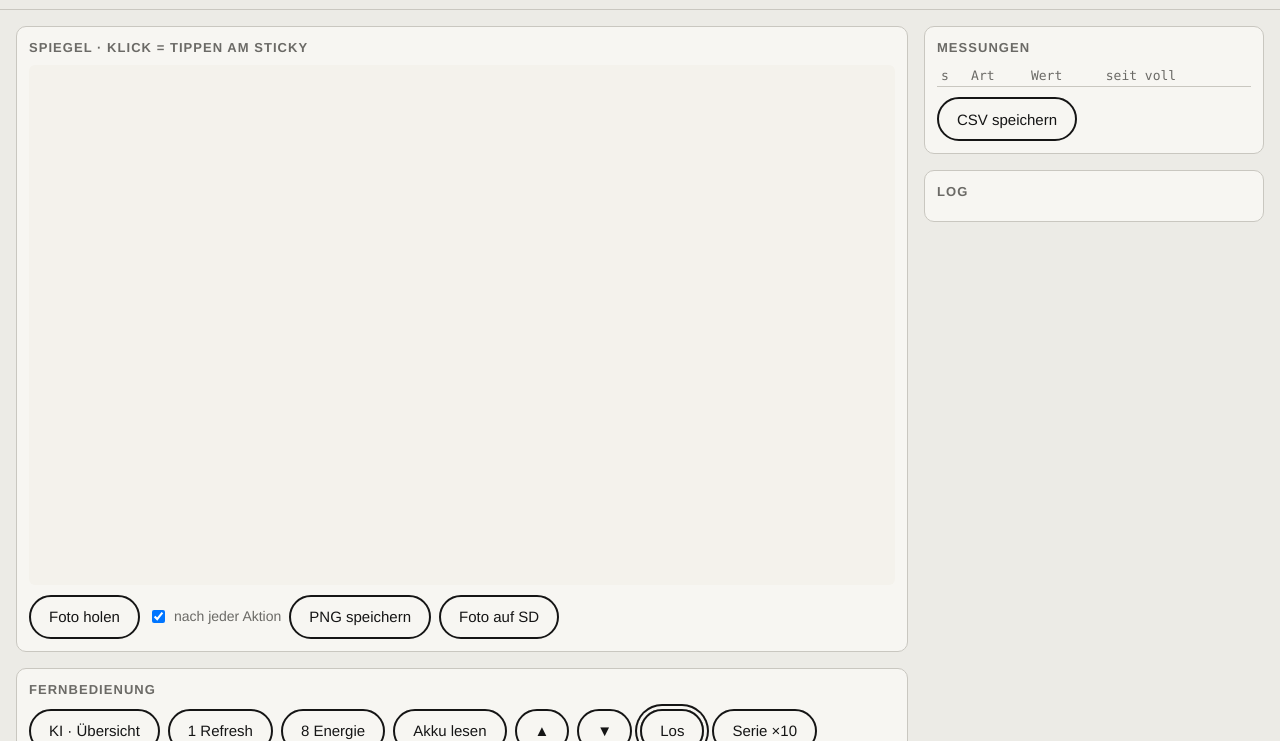
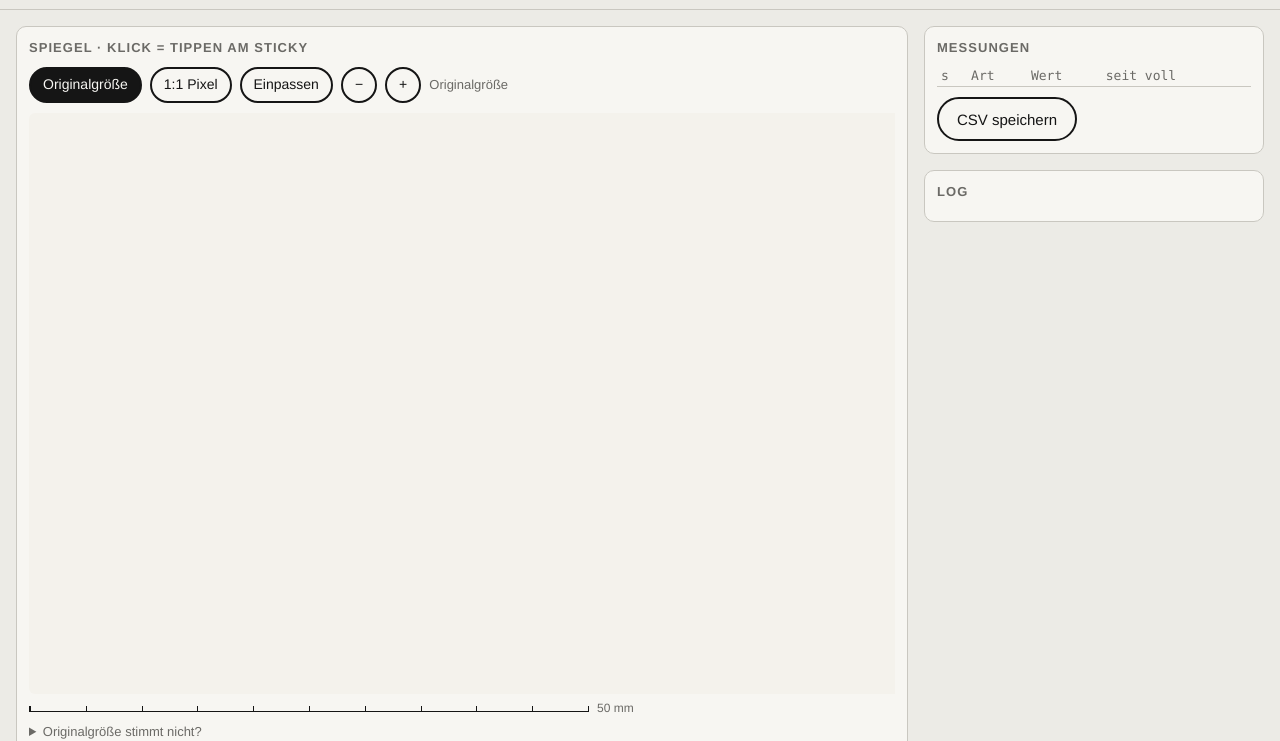
Before and after one commit to markussstaub-dot/sticky-lab, a plain HTML site: page console/index.html in a window 1280 px wide. Shown: the part 59-800 px from the top of the page. Drawn offline with Linux system fonts and the light colour scheme.

Commit message:
FW 0.2.1 und Console: Schlaf sichtbar, Rauschen ignoriert, Zoom in Originalgröße
- Firmware: „Zzz · Taste weckt“ in der Statuszeile, Klick beim Aufwachen;
  serielle Befehle nur am USB (ohne Kabel schwebt die CH343-Leitung);
  Start/Schlaf/Wach/Rauschen in /lab/messungen.csv; Befehl „c“ liest die CSV aus
- Console: Spiegel in Originalgröße (3,97″, 9,25 px/mm), 1:1 Pixel, Einpassen,
  ± Zoom, 50-mm-Lineal und Kalibrierung; WebUSB-Treiber fürs Fold

Co-Authored-By: Claude Opus 5.5 <noreply@anthropic.com>

```diff
--- a/console/index.html
+++ b/console/index.html
@@ -16,7 +16,15 @@ main{display:grid;grid-template-columns:minmax(0,1fr) 340px;gap:16px;padding:16p
 @media (max-width:900px){main{grid-template-columns:1fr}}
 .karte{background:var(--surface);border:1px solid var(--line);border-radius:10px;padding:12px}
 .karte h2{font-size:13px;text-transform:uppercase;letter-spacing:.08em;color:var(--muted);margin:0 0 8px}
-canvas{width:100%;height:auto;display:block;background:#f4f2ec;border-radius:6px;cursor:crosshair;image-rendering:pixelated}
+#buehne{overflow:auto;max-width:100%}
+canvas{width:100%;height:auto;display:block;background:#f4f2ec;border-radius:6px;cursor:crosshair;image-rendering:auto}
+canvas.scharf{image-rendering:pixelated}
+.zoom{margin:0 0 10px}
+.zoom button{min-height:36px;padding:0 12px;font-size:14px}
+#lineal{margin-top:6px;display:flex;align-items:center;gap:8px;font-size:12px;color:var(--muted)}
+#lineal span{display:block;height:6px;border:1px solid var(--ink);border-top:0;background:repeating-linear-gradient(90deg,var(--ink) 0 1px,transparent 1px 10%)}
+#lineal em{font-style:normal}
+details{margin-top:6px}
 .reihe{display:flex;flex-wrap:wrap;gap:8px;margin-top:10px;align-items:center}
 button{font:inherit;min-height:44px;padding:0 18px;border-radius:999px;border:2px solid var(--ink);background:transparent;color:var(--ink);cursor:pointer}
 button.voll{background:var(--ink);color:var(--surface)}
@@ -60,7 +68,21 @@ th{color:var(--muted);font-weight:normal}
  <section>
   <div class="karte">
    <h2>Spiegel · Klick = Tippen am Sticky</h2>
-   <canvas id="spiegel" width="800" height="480"></canvas>
+   <div class="reihe zoom">
+    <button data-zoom="original" title="so groß wie das echte Display (3,97″, 86,5 × 51,9 mm)">Originalgröße</button>
+    <button data-zoom="pixel" title="ein Sticky-Pixel = ein Bildschirm-Pixel">1:1 Pixel</button>
+    <button data-zoom="einpassen">Einpassen</button>
+    <button id="kleiner" aria-label="kleiner">−</button>
+    <button id="groesser" aria-label="größer">+</button>
+    <span class="hinweis" id="zoomtext"></span>
+   </div>
+   <div id="buehne"><canvas id="spiegel" width="800" height="480"></canvas></div>
+   <div id="lineal" title="50 mm – mit einem Lineal nachmessen"><span></span><em>50 mm</em></div>
+   <details class="hinweis"><summary>Originalgröße stimmt nicht?</summary>
+    Den Balken oben mit einem Lineal messen. Physische Bildschirm-Pixel je mm:
+    <input id="pxmm" type="number" step="0.01" min="2" max="40" style="width:6em"> (Zenbook-Bildschirme ≈ 11,2;
+    zeigt der Balken z. B. 45 statt 50 mm, den Wert mit 50/45 malnehmen). Fenster-Zoom von Edge auf 100 % lassen.
+   </details>
    <div class="reihe">
     <button data-cmd="f">Foto holen</button>
     <label><input type="checkbox" id="auto" checked> nach jeder Aktion</label>
@@ -296,6 +318,40 @@ $('#csv').onclick = () => {
 };
 setInterval(() => { if (verbunden()) senden('i'); }, 30000);
 
+// ---- Zoom des Spiegels ----
+// Display: 3,97″ bei 800 × 480 → 9,25 px/mm → 86,5 × 51,9 mm. Originalgröße braucht die Pixeldichte des Bildschirms
+// (physische Pixel je mm); CSS-Pixel = physische Pixel / devicePixelRatio. Zenbook Pro Duo: oben 15,6″ 3840×2160 ≈ 11,1,
+// ScreenPad 14″ 3840×1100 ≈ 11,2 px/mm.
+const STICKY_MM = 800 / 9.25;
+const merk = (k, v) => { try { if (v === undefined) return localStorage.getItem(k); localStorage.setItem(k, v); } catch { return null; } };
+let zoomArt = merk('zoomArt') || 'original';
+let zoomFaktor = +(merk('zoomFaktor') || 1);
+let pxmm = +(merk('pxmm') || 11.2);
+function zoomSetzen(){
+  const c = $('#spiegel');
+  let breite = null, text = '';
+  if (zoomArt === 'original') { breite = STICKY_MM * pxmm / devicePixelRatio * zoomFaktor; text = zoomFaktor === 1 ? 'Originalgröße' : `Original × ${zoomFaktor.toFixed(2)}`; }
+  else if (zoomArt === 'pixel') { breite = 800 / devicePixelRatio * zoomFaktor; text = `${Math.round(zoomFaktor * 100)} % Pixel`; }
+  else text = 'eingepasst';
+  c.style.width = breite ? breite + 'px' : '100%';
+  c.style.maxWidth = breite ? 'none' : '100%';
+  c.classList.toggle('scharf', zoomArt !== 'einpassen' && breite >= 800 / devicePixelRatio);
+  $('#zoomtext').textContent = text;
+  document.querySelectorAll('[data-zoom]').forEach(b => b.classList.toggle('voll', b.dataset.zoom === zoomArt));
+  $('#lineal span').style.width = (50 * pxmm / devicePixelRatio) + 'px';
+  $('#pxmm').value = pxmm;
+  merk('zoomArt', zoomArt); merk('zoomFaktor', zoomFaktor); merk('pxmm', pxmm);
+}
+document.querySelectorAll('[data-zoom]').forEach(b => b.onclick = () => { zoomArt = b.dataset.zoom; zoomFaktor = 1; zoomSetzen(); });
+$('#groesser').onclick = () => { if (zoomArt === 'einpassen') zoomArt = 'original'; zoomFaktor = Math.min(6, zoomFaktor * 1.25); zoomSetzen(); };
+$('#kleiner').onclick = () => { if (zoomArt === 'einpassen') zoomArt = 'original'; zoomFaktor = Math.max(0.25, zoomFaktor / 1.25); zoomSetzen(); };
+$('#pxmm').onchange = e => { const v = +e.target.value; if (v >= 2 && v <= 40) { pxmm = v; zoomSetzen(); } };
+// Fenster auf einen anderen Bildschirm gezogen → devicePixelRatio kann sich ändern
+let letzteDpr = devicePixelRatio;
+setInterval(() => { if (devicePixelRatio !== letzteDpr) { letzteDpr = devicePixelRatio; zoomSetzen(); } }, 1000);
+addEventListener('resize', zoomSetzen);
+zoomSetzen();
+
 // ---- Reiter ----
 document.querySelectorAll('[data-tab]').forEach(b => b.onclick = () => {
   document.querySelectorAll('[data-tab]').forEach(x => x.classList.toggle('voll', x === b));
@@ -317,7 +373,7 @@ const INV = () => [
    ['Flash', ['32 MB: 2 × 4 MB App, ~24 MB LittleFS', 'bekannt']],
    ['Funk', ['BLE 5 und WLAN 2,4 GHz, kein klassisches Bluetooth', 'bekannt']],
   ], grenze: ['offen', 'Wie viel bringen 240 MHz bei Dithering und Zeichnen, und was kostet es an Strom?'] },
- { name: 'Anzeige', rolle: 'e-Ink 800 × 480, 1 bpp (Schwarz/Weiß), über Seeed_GFX2', zeilen: [
+ { name: 'Anzeige', rolle: 'e-Ink 3,97″, 800 × 480 (9,25 px/mm, 86,5 × 51,9 mm), 1 bpp (Schwarz/Weiß), über Seeed_GFX2', zeilen: [
    ['Voll-Refresh', mittel('Voll') || ['2277 ms (Lab 15.11.)', 'gemessen']],
    ['Teil-Refresh', mittel('Teil') || ['952 ms für 368 × 300 px (Lab 15.11.)', 'gemessen']],
    ['Teil wach', mittel('Teil wach') || ['853 ms, ohne die zwei 100-ms-Schlafpausen', 'gemessen']],
```
Also changed, not shown: 1 other file.
